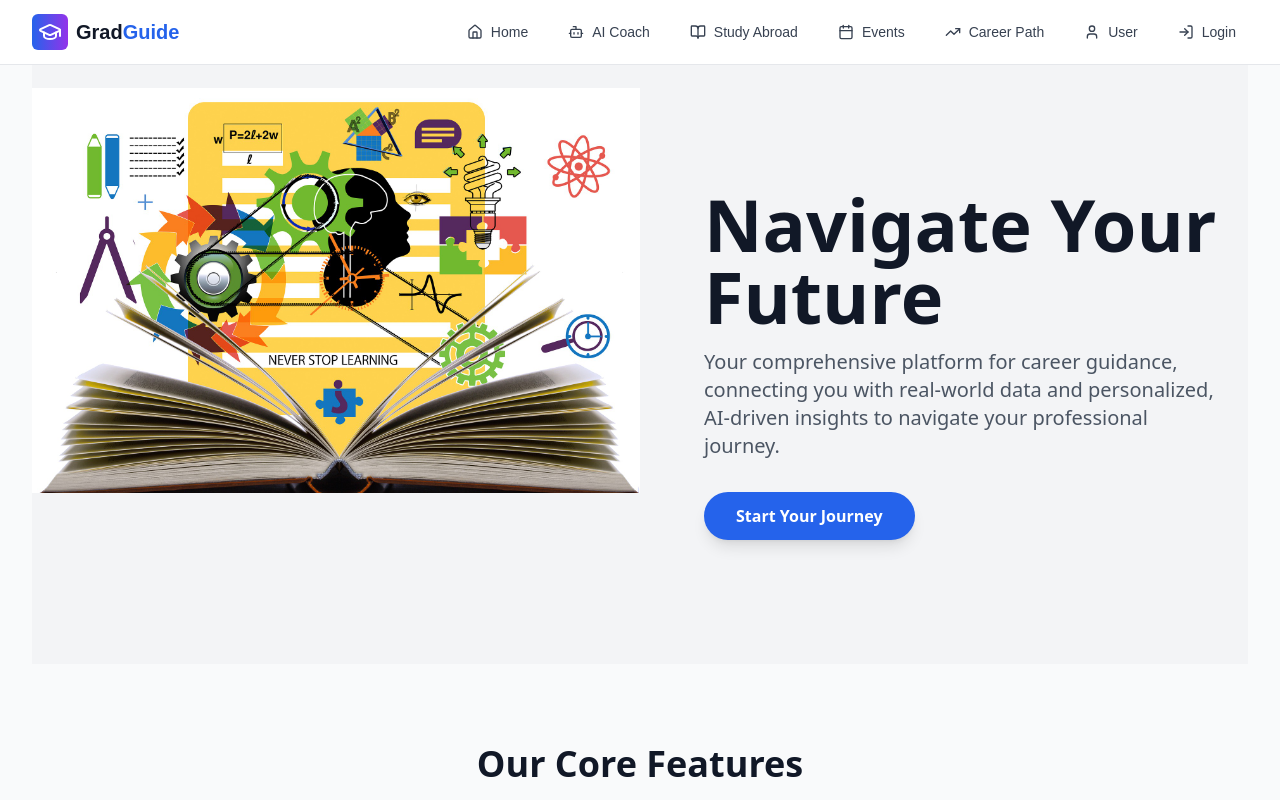
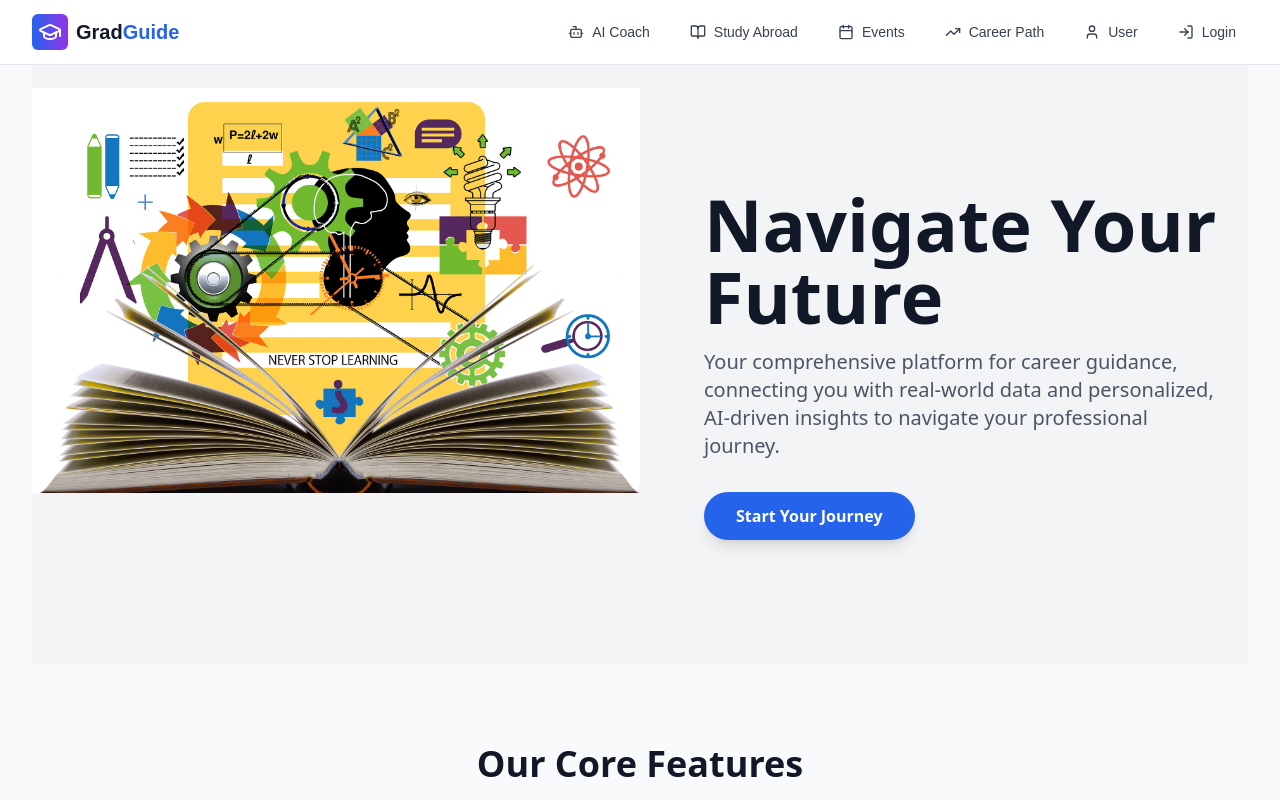
Before and after one commit to nairobi-J/Swe-350-gradguide, a Next.js app in the folder frontend/: page /dashboard/home in a window 1280 px wide. Shown: the top 800 px of the page. Built offline with nearby package versions, Linux system fonts and the light colour scheme.

Commit message:
see if home page is fine

```diff
--- a/frontend/app/dashboard/home/layout.tsx
+++ /dev/null
@@ -1,15 +0,0 @@
-export default function HomeLayout({
-  children,
-}: {
-  children: React.ReactNode
-}) {
-  return (
-
-      <body>
-        {/* Layout UI */}
-        {/* Place children where you want to render a page or nested layout */}
-        <main>{children}</main>
-      </body>
-
-  )
-}
--- a/frontend/app/dashboard/layout.tsx
+++ b/frontend/app/dashboard/layout.tsx
@@ -29,7 +29,7 @@ export default function DashboardLayout({ children }: { children: React.ReactNod
 
   const navItems = [
 
-    { href: '/dashboard/home', label: 'Home', icon: Home },
+    //{ href: '/dashboard/home', label: 'Home', icon: Home },
     { href: '/dashboard/ai-coach', label: 'AI Coach', icon: Bot },
     { href: '/dashboard/higher-studies', label: 'Study Abroad', icon: BookOpen },
     { href: '/dashboard/event', label: 'Events', icon: Calendar},
```
